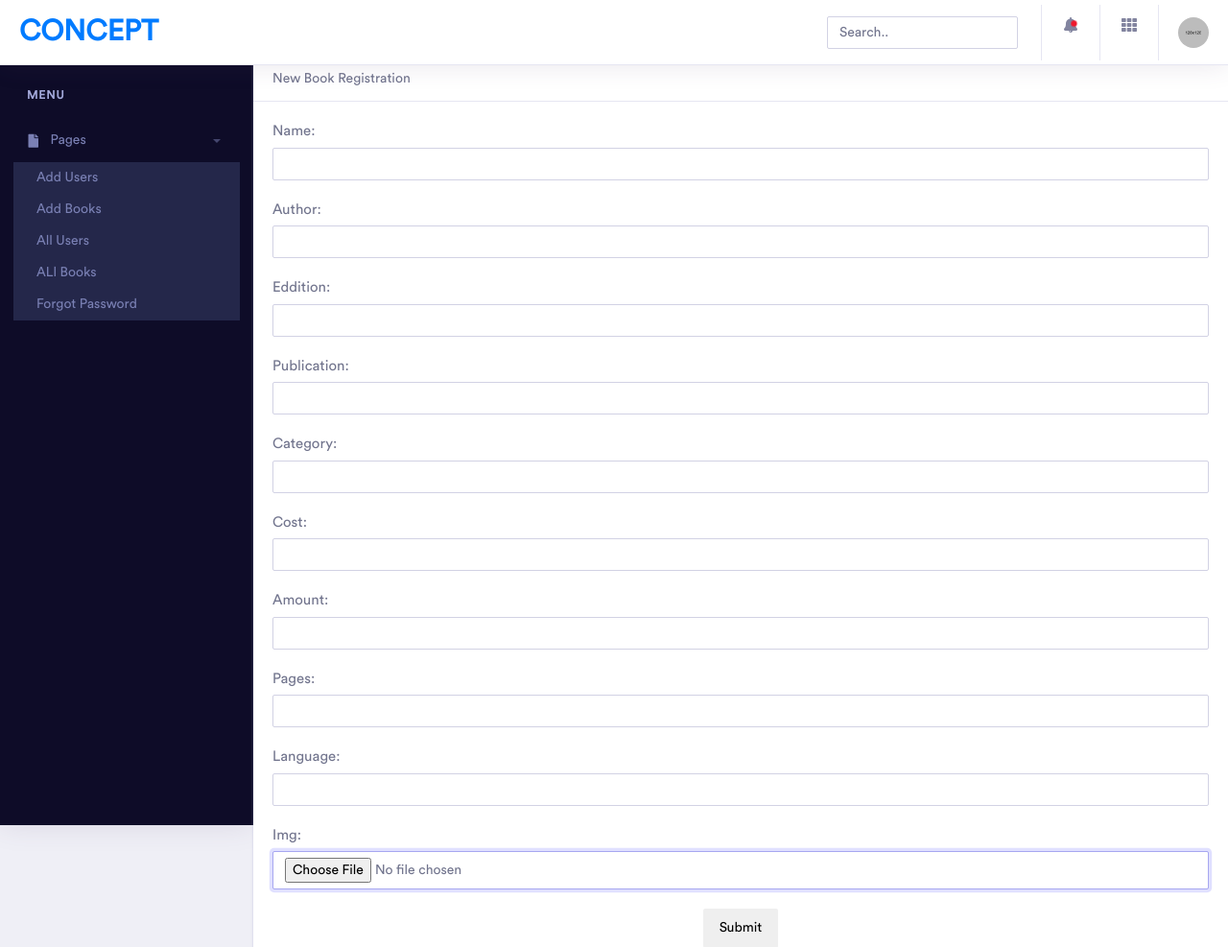
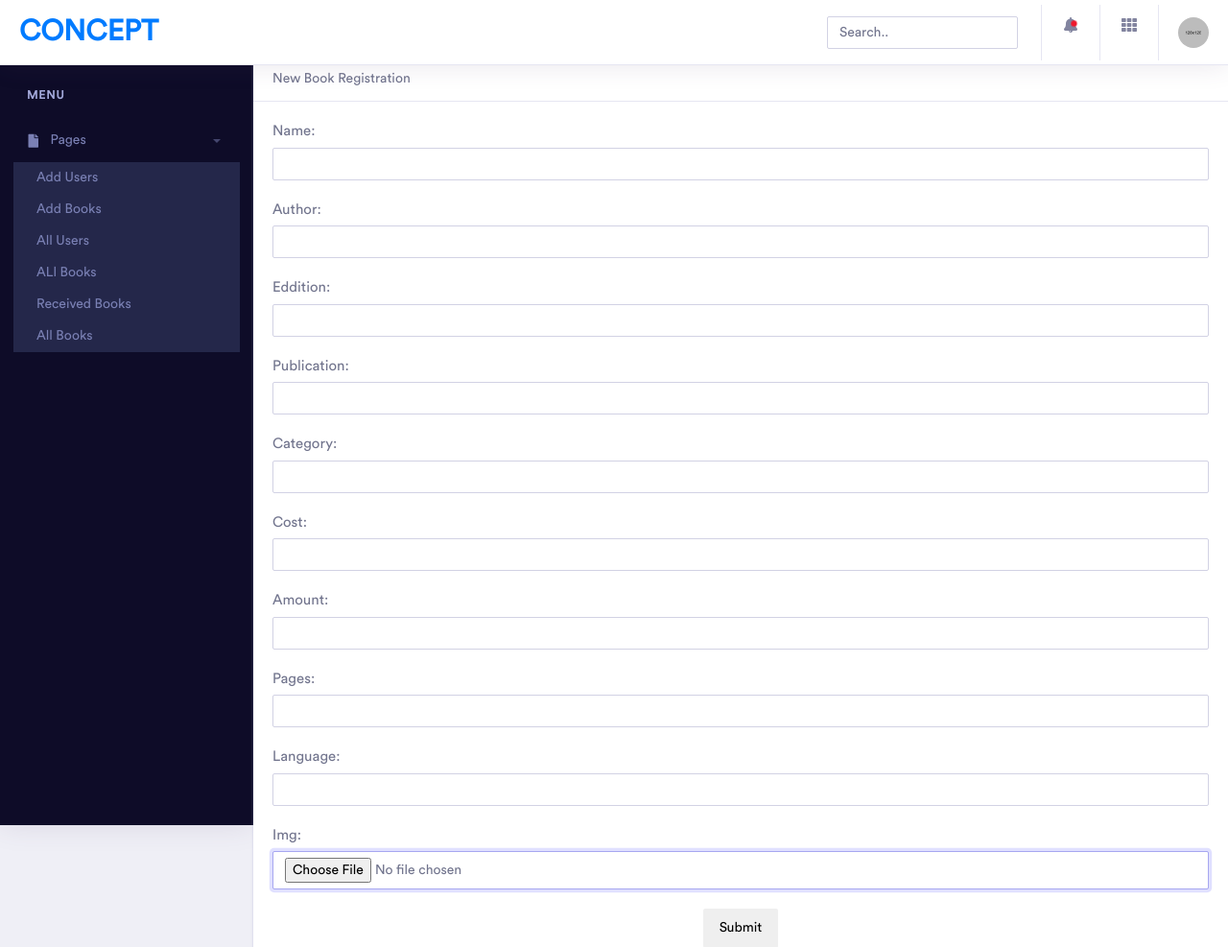
Before and after one commit to Sirojiddin-kh/Library-Management-System, a Django app: page /books/ in a window 1280 px wide, after a click on "Pages". Shown: the top 987 px of the page at 96% size. Run offline with Django 3.2, Linux system fonts and the light colour scheme; some libraries are stand-ins or nearby versions; some web fonts are replaced.

Commit message:
"Received Table"

```diff
--- a/library/forms.py
+++ b/library/forms.py
@@ -1,7 +1,7 @@
 from django import forms
 from . models import *
 from django.contrib.auth.forms import UserCreationForm
-
+from django.utils import timezone
 
 class CreateUserForm(forms.ModelForm):
     class Meta:
@@ -32,3 +32,12 @@ class CreateBookForm(forms.ModelForm):
             'language': forms.TextInput(attrs={'class': 'form-control'}),
             'img': forms.ClearableFileInput(attrs={'class': 'form-control'}),
         }
+
+
+class CreateReceivedForm(forms.ModelForm):
+    class Meta:
+        model = Received
+        fields = ['reader', 'book']
+        widgets = {
+            'name': forms.Select(attrs={'class': 'form-control'}),
+            'book': forms.Select(attrs={'class': 'form-control'}) }
--- a/library/models.py
+++ b/library/models.py
@@ -1,4 +1,6 @@
 from django.db import models
+from django.utils import timezone
+from datetime import datetime, timedelta
 
 
 class Category(models.Model):
@@ -60,9 +62,14 @@ class Received(models.Model):
     book = models.ForeignKey(Book, on_delete=models.CASCADE)
     received_at = models.DateTimeField(auto_now_add=True)
     updated_at = models.DateTimeField(auto_now=True)
+    returned_at = models.DateField(default=datetime.now()+timedelta(days=10))
+
+    # @property
+    # def finish(self):
+    #     return self.received_at(datetime.now()) + self.returned_at(timedelta(days=10))
 
     def __str__(self):
-        return f'{self.reader.name}  ||  {self.book.name}  ||  {self.received_at}'
+        return f'{self.reader.full_name}  ||  {self.book.name}  ||  {self.received_at}'
 
 
 class Menu(models.Model):
--- a/library/urls.py
+++ b/library/urls.py
@@ -6,5 +6,7 @@ urlpatterns = [
     path('user_reg/', views.userRegistration, name="user"),
     path('books/', views.books, name="book"),
     path('allusers/', views.allUsers, name="allusers"),
-    path('all_books/', views.allBooks, name="allbooks")
+    path('all_books/', views.allBooks, name="allbooks"),
+    path('receivedbook/', views.receivedBooks, name="received"),
+    path('allorders/', views.allorders, name="orders"),
 ]
--- a/library/views.py
+++ b/library/views.py
@@ -1,6 +1,6 @@
 from django.shortcuts import render, redirect
-from .forms import CreateUserForm, CreateBookForm
-from . models import Reader, Book
+from .forms import CreateUserForm, CreateBookForm, CreateReceivedForm
+from . models import Reader, Book, Received
 from django.contrib.auth.forms import UserCreationForm
 
 
@@ -30,7 +30,7 @@ def books(request):
             return render(request, 'book_regs.html', {'books': books, 'img_obj': img_obj})
     else:
         books = CreateBookForm()
-    return render(request, 'book_regs.html', {'books': books,})
+    return render(request, 'book_regs.html', {'books': books})
 
 
 def allUsers(request):
@@ -43,3 +43,19 @@ def allBooks(request):
     all_books = Book.objects.all().order_by('created_at')
     context = {'books': all_books}
     return render(request, 'all_books.html', context)
+
+
+def receivedBooks(request):
+    received = CreateReceivedForm()
+    if request.method == 'POST':
+        received = CreateReceivedForm(request.POST)
+        if received.is_valid():
+            received.save()
+            return redirect('index')
+    return render(request,  'Received_Form.html', {'received': received,})
+
+
+def allorders(request):
+    orders = Received.objects.all().order_by('-received_at')
+    context = {'orders': orders}
+    return render(request, "All_Orders.html", context)
--- a/templates/base.html
+++ b/templates/base.html
@@ -168,7 +168,10 @@
                                             <a class="nav-link" href="{% url 'allbooks'%}">ALl Books </a>
                                         </li>
                                         <li class="nav-item">
-                                            <a class="nav-link" href="pages/forgot-password.html">Forgot Password</a>
+                                            <a class="nav-link" href="{% url 'received' %}">Received Books </a>
+                                        </li>
+                                        <li class="nav-item">
+                                            <a class="nav-link" href="{% url 'orders' %}">All Books  </a>
                                         </li>
 
                                     </ul>
```
Also changed, not shown: templates/All_Orders.html (added, +24 -0 lines), templates/Received_Form.html (added, +18 -0 lines).
